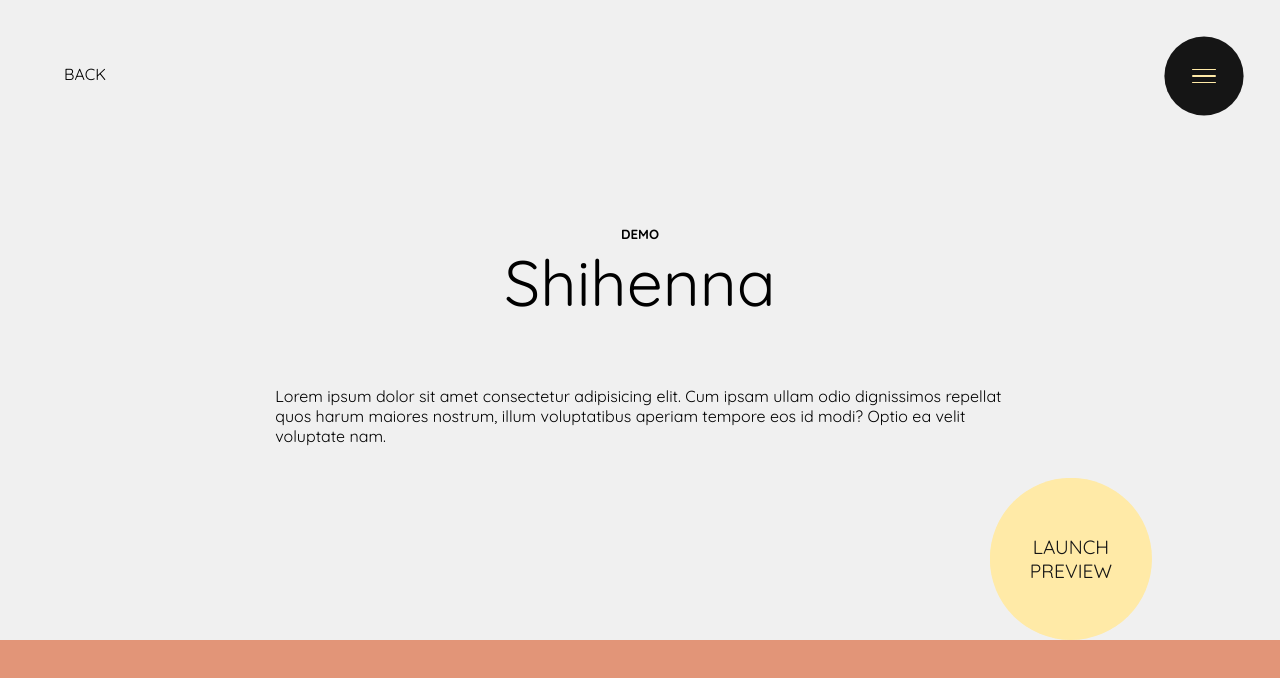
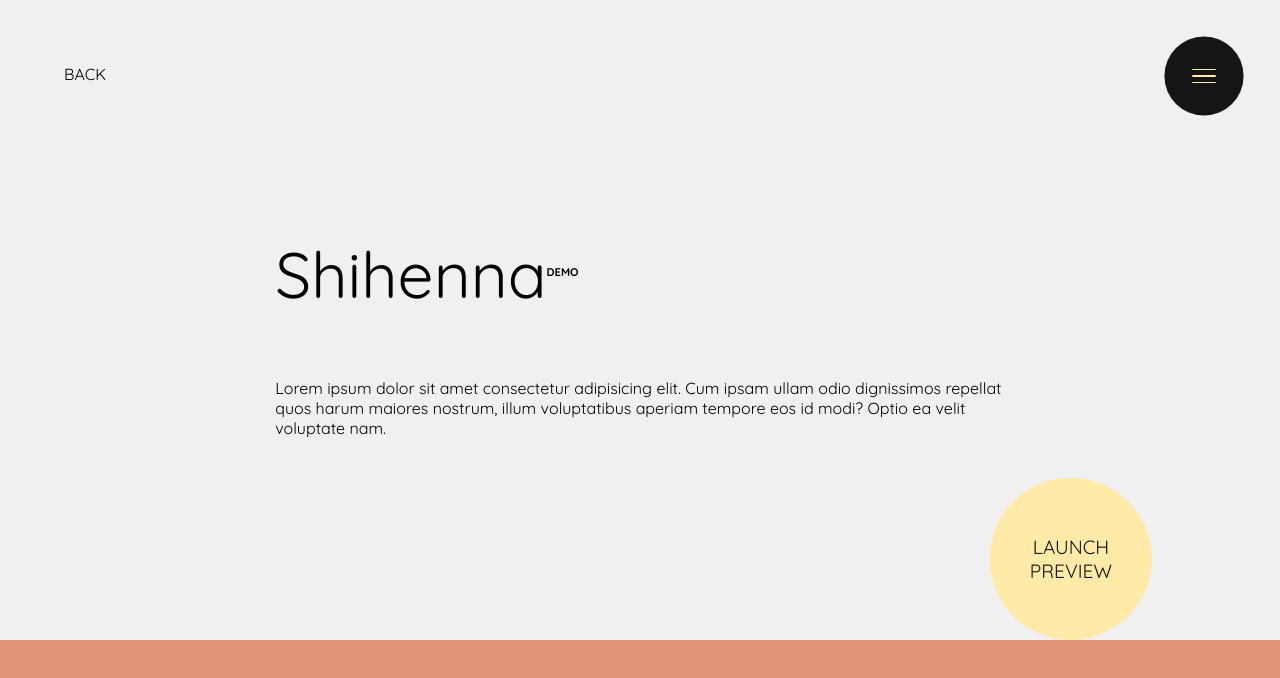
Before and after one commit to ma-altaf/portfolio, a website built with webpack: page public/works/shihenna.html in a window 1280 px wide. Built offline with nearby package versions, Linux system fonts and the light colour scheme; what @barba/core, smooth-scrollbar would draw is missing.

Commit message:
Minor visual changes
- Made the header title in the project in line with the summary text
- move the demo text in ShiHenna to be next to the header title

```diff
--- a/public/works/shihenna.html
+++ b/public/works/shihenna.html
@@ -32,9 +32,8 @@
         >
             <div id="backBtn"><p>Back</p></div>
             <section id="topSect">
-                <h5>DEMO</h5>
                 <h1>
-                    <p>Shihenna</p>
+                    <p>Shihenna<sup>DEMO</sup></p>
                 </h1>
 
                 <div id="summary">
--- a/src/styles/workView.scss
+++ b/src/styles/workView.scss
@@ -48,6 +48,12 @@
             font-size: 4rem;
             margin-bottom: 4rem;
             font-weight: 500;
+            width: 60%;
+
+            sup {
+                font-size: 0.7rem;
+                font-weight: 700;
+            }
         }
         #summary {
             display: flex;
@@ -203,6 +209,7 @@
             h1 {
                 font-size: 2.5rem;
                 margin-bottom: 2rem;
+                width: 100%;
             }
 
             #summary {
```
